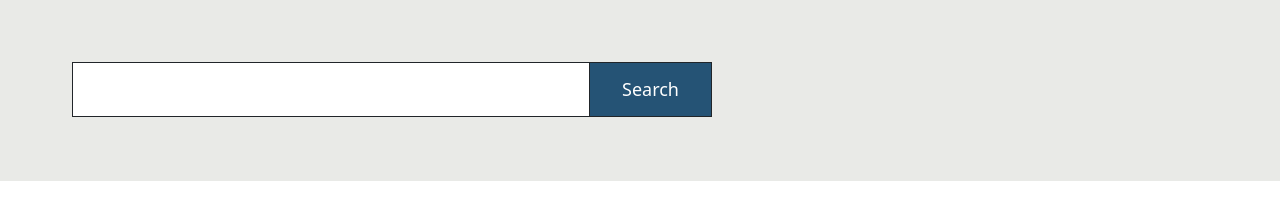
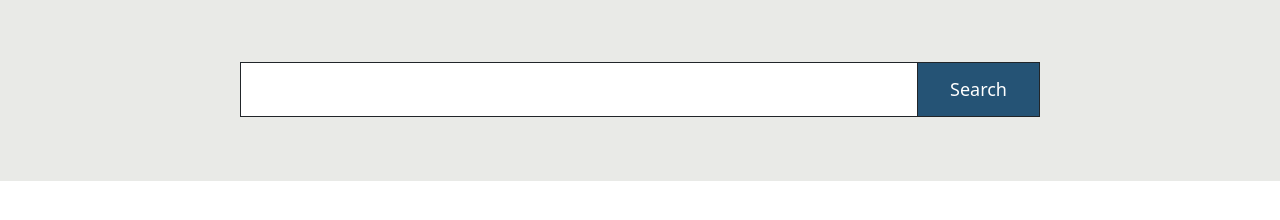
Before and after one commit to ckingbailey/pec-retreat-demo, a plain HTML site: page index.html in a window 1280 px wide. Shown: the part 570-790 px from the top of the page. Drawn offline with Linux system fonts and the light colour scheme.

Commit message:
make search box wide + centered

```diff
--- a/index.html
+++ b/index.html
@@ -186,7 +186,7 @@
             </div>
             <section class="bg-rotate">
                 <div class="container mx-auto p-8 py-16">
-                    <form class="max-w-md sm:flex relative z-10">
+                    <form class="sm:flex max-w-lg" style="margin: auto">
                         <input type="search"
                             class="w-full mb-0 p-4 border-shark border rounded-none appearance-none sm:flex-1">
                         <button type="submit"
```
